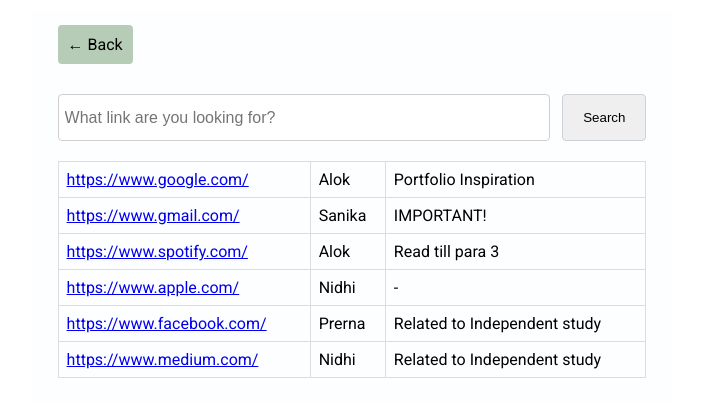
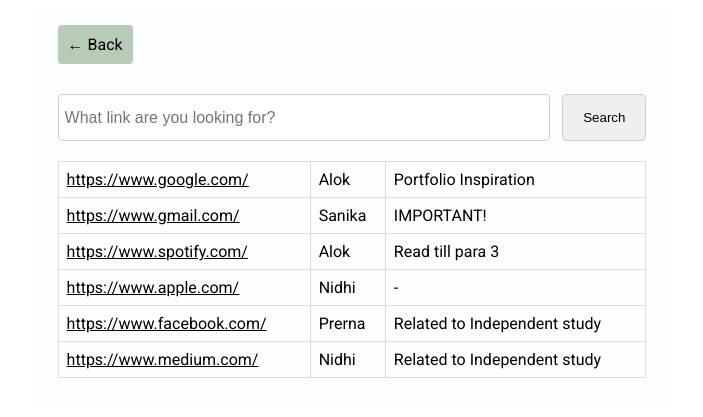
Before and after one commit to anushree-a/better-bookmarking, a browser extension: page website/links.html in a window 1280 px wide. Shown: the part 163-580 px from the top of the page, without its empty margins (288-991 px from the left). Drawn offline with Linux system fonts and the light colour scheme.

Commit message:
Set link color for links

```diff
--- a/website/links.js
+++ b/website/links.js
@@ -11,6 +11,7 @@
             const linkValue = document.createElement("a");
             linkValue.href = l.link;
             linkValue.target = "_blank"
+            linkValue.classList.add("link")
             linkValue.innerHTML = l.link;
             linkValueEl.appendChild(linkValue);
             const linkNameEl = document.createElement("td")
--- a/website/styles/links.css
+++ b/website/styles/links.css
@@ -1,6 +1,10 @@
 table {
     border-collapse: collapse;
     width: 100%;
+}
+
+.link {
+    color: black;
 }
 
 td,
```
